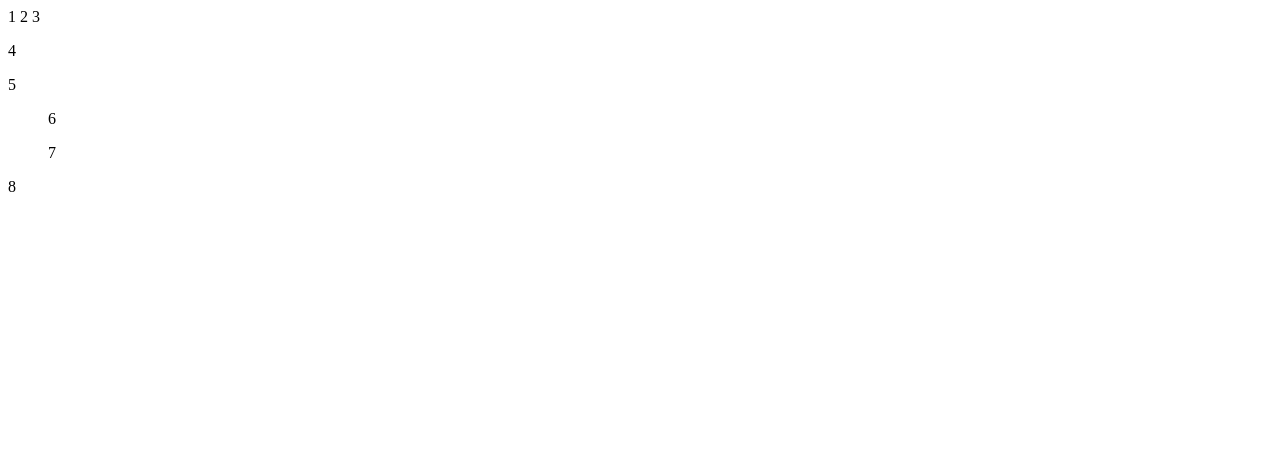
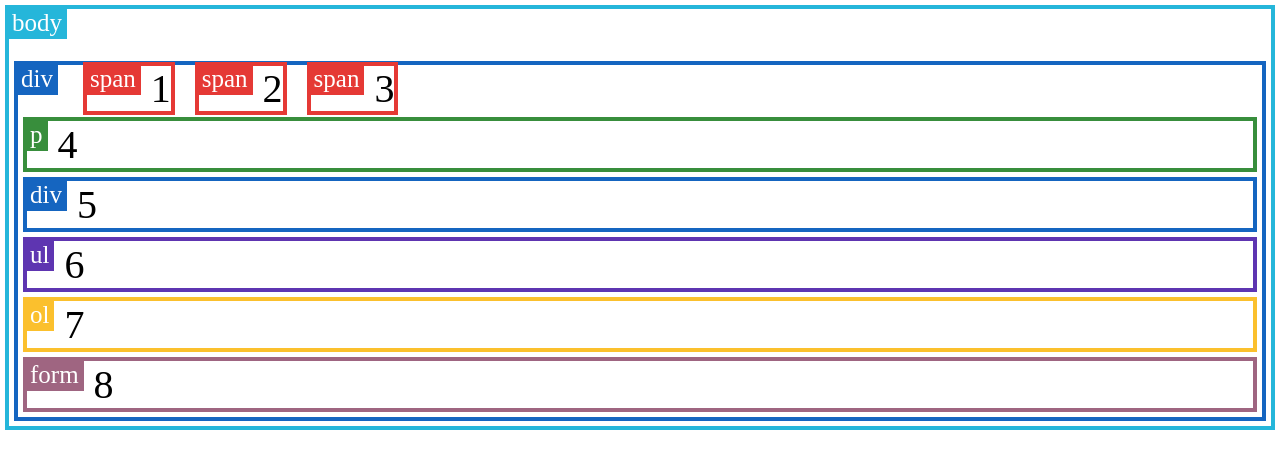
Before and after one commit to Mateuss18/Cursos, a plain HTML site: page Curso de desenvolvimento web/css/classeTag.html in a window 1280 px wide. Drawn offline with Linux system fonts and the light colour scheme.

Commit message:
Elementos tags css

```diff
--- /dev/null
+++ b/Curso de desenvolvimento web/css/css/externo.css
@@ -0,0 +1,3 @@
+body{
+    background-color: gold;
+}
--- a/Curso de desenvolvimento web/css/css/tag.css
+++ b/Curso de desenvolvimento web/css/css/tag.css
@@ -0,0 +1,24 @@
+body{
+    font-size: 40px;
+}
+
+ul, ol{
+    padding: 0;
+}
+
+li{
+    margin-left: 60px;
+}
+
+.tag{
+    border: solid 4px;
+    margin: 5px;
+}
+
+.tag label{
+    color: #fff;
+    font-size: 25px;
+    margin-right: 10px;
+    vertical-align: top;
+    padding: 0 5px 3px 3px;
+}
--- a/Curso de desenvolvimento web/css/js/tag.js
+++ b/Curso de desenvolvimento web/css/js/tag.js
@@ -0,0 +1,31 @@
+const colors = {
+    p: '#388e3c',
+    div: '#1565c0',
+    span: '#e53935',
+    section: '#f67809',
+    ul: '#5e35b1',
+    ol: '#fbc02d',
+    header: '#d81b60',
+    nav: '#64dd17',
+    main: '#00acc1',
+    footer: '#304ffe',
+    form: '#9f6581',
+    body: '#25b6da',
+    padrao: '#616161',
+    get(tag) {
+        return this[tag] ? this[tag] : this.padrao
+    }
+}
+
+document.querySelectorAll('.tag').forEach(elemento => {
+    const tagName = elemento.tagName.toLowerCase()
+
+    elemento.style.borderColor = colors.get(tagName)
+
+    if(!elemento.classList.contains('nolabel')){
+        const label = document.createElement('label')
+        label.style.backgroundColor = colors.get(tagName)
+        label.innerHTML = tagName
+        elemento.insertBefore(label, elemento.childNodes[0])
+    }
+})
```
Also changed, not shown: Curso de desenvolvimento web/css/anatomia.html (+32 -10 lines), Curso de desenvolvimento web/css/origem.html (+5 -2 lines).
